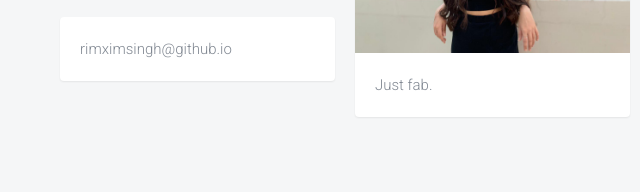
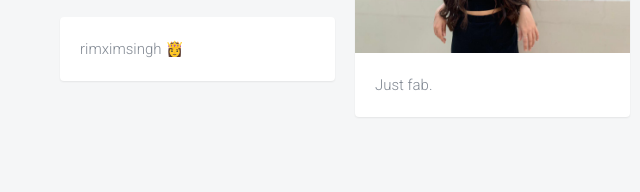
Before and after one commit to rimximsingh/rimximsingh.github.io, a plain HTML site: page index.html in a window 1280 px wide. Shown: the part 1485-1677 px from the top of the page, 0-640 px from the left. Drawn offline with Linux system fonts and the light colour scheme.

Commit message:
Update: added emoji

```diff
--- a/index.html
+++ b/index.html
@@ -104,7 +104,7 @@
         	</div>
         	<div class="item">
         		<div class="animate-box">
-	        		<div class="fh5co-desc">rimximsingh@github.io</div>
+	        		<div class="fh5co-desc">rimximsingh 👸</div>
         		</div>
         	</div>
         	<div class="item">
```
